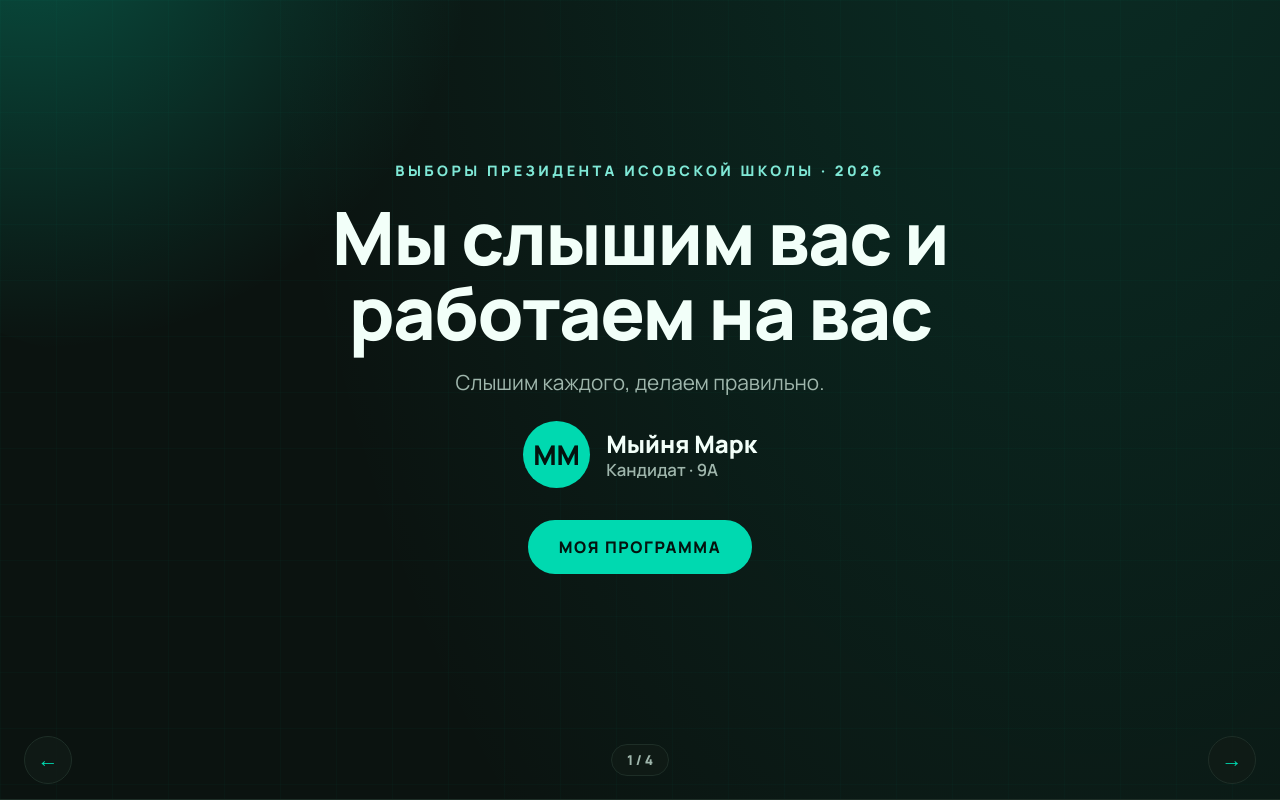
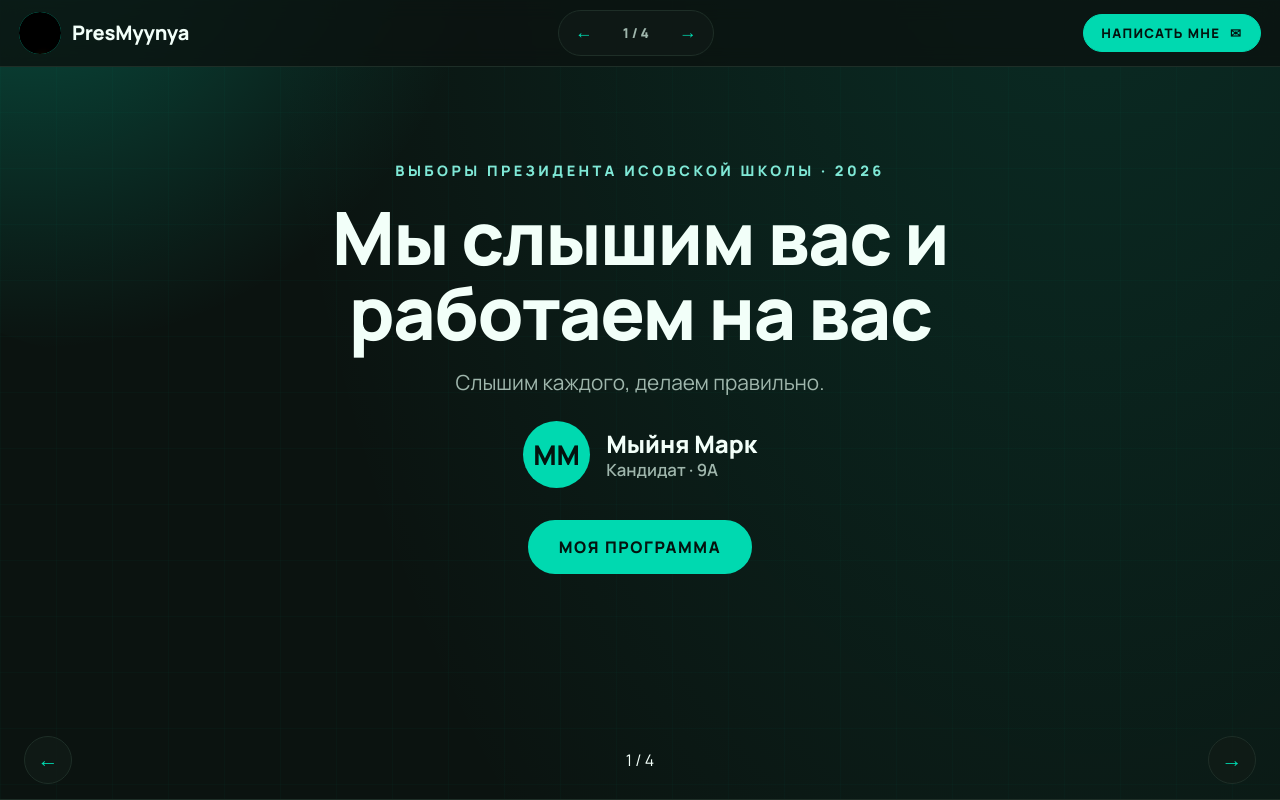
Before and after one commit to MlokiYurech/prezik, a plain HTML site: page index.html in a window 1280 px wide. Shown: the top 800 px of the page. Drawn offline with Linux system fonts and the light colour scheme.

Commit message:
Add files via upload

```diff
--- a/index.html
+++ b/index.html
@@ -74,15 +74,55 @@
   .dates{font-weight:900;color:var(--turq);font-size:clamp(1.2rem,3vw,2rem);letter-spacing:.01em;}
   .micro{color:var(--muted);font-size:clamp(.9rem,1.8vw,1.1rem);font-weight:600;line-height:1.5;max-width:54ch;}
 
-  nav{position:fixed;left:0;right:0;bottom:0;z-index:50;display:flex;justify-content:space-between;align-items:center;padding:1rem 1.5rem;pointer-events:none;}
-  nav button{pointer-events:auto;cursor:pointer;background:rgba(17,28,23,.8);border:1px solid var(--line);border-radius:999px;width:3rem;height:3rem;font-size:1.3rem;color:var(--turq);transition:background .15s;}
-  nav button:hover{background:var(--turq);color:#04130e;}
-  nav .counter{background:rgba(17,28,23,.8);padding:.4rem .95rem;border-radius:999px;font-weight:800;font-size:.85rem;color:var(--muted);border:1px solid var(--line);}
-  @media(max-width:640px){nav{display:none;}}
+  /* ===== ШАПКА ===== */
+  header.site-head{position:fixed;top:0;left:0;right:0;z-index:60;
+    display:flex;align-items:center;justify-content:space-between;gap:1rem;
+    padding:.6rem 1.2rem;background:rgba(11,19,16,.82);backdrop-filter:blur(10px);-webkit-backdrop-filter:blur(10px);
+    border-bottom:1px solid var(--line);}
+  .brand{display:flex;align-items:center;gap:.7rem;text-decoration:none;color:var(--white);min-width:0;}
+  .brand .logo{width:2.6rem;height:2.6rem;border-radius:50%;object-fit:cover;flex:0 0 auto;background:var(--turq);
+    display:flex;align-items:center;justify-content:center;color:#04130e;font-weight:900;font-size:1.15rem;overflow:hidden;}
+  .brand .bname{font-weight:900;font-size:clamp(1rem,2.4vw,1.25rem);letter-spacing:-.01em;white-space:nowrap;}
+  .head-switch{display:flex;align-items:center;gap:.6rem;
+    background:rgba(17,28,23,.7);border:1px solid var(--line);border-radius:999px;padding:.35rem .5rem;}
+  .head-switch button{pointer-events:auto;cursor:pointer;background:transparent;border:none;border-radius:50%;
+    width:2.1rem;height:2.1rem;font-size:1.1rem;color:var(--turq);transition:background .15s;}
+  .head-switch button:hover{background:rgba(0,217,176,.15);}
+  .head-switch .counter{font-weight:800;font-size:.85rem;color:var(--muted);min-width:3.2rem;text-align:center;}
+  .head-cta{flex:0 0 auto;}
+  .head-cta .btn{padding:.55rem 1.1rem;font-size:clamp(.68rem,1.4vw,.82rem);border-width:1.5px;}
+  @media(max-width:640px){
+    .head-switch{order:3;}
+    .head-cta .btn span{display:none;}
+  }
+
+  nav.bottom-nav{position:fixed;left:0;right:0;bottom:0;z-index:50;display:flex;justify-content:space-between;align-items:center;padding:1rem 1.5rem;pointer-events:none;}
+  nav.bottom-nav button{pointer-events:auto;cursor:pointer;background:rgba(17,28,23,.8);border:1px solid var(--line);border-radius:999px;width:3rem;height:3rem;font-size:1.3rem;color:var(--turq);transition:background .15s;}
+  nav.bottom-nav button:hover{background:var(--turq);color:#04130e;}
+  @media(max-width:640px){nav.bottom-nav{display:none;}}
 </style>
 </head>
 <body>
-<div class="stage">
+<!-- Шапка -->
+<header class="site-head">
+  <a class="brand" href="#top">
+    <span class="logo">
+      <img src="logo.png" alt="PresMyynya" onerror="this.style.display='none';this.nextElementSibling.style.display='flex';">
+      <span style="display:none;align-items:center;justify-content:center;width:100%;height:100%;">P</span>
+    </span>
+    <span class="bname">PresMyynya</span>
+  </a>
+  <div class="head-switch">
+    <button id="headPrev" aria-label="Назад">←</button>
+    <div class="counter" id="headCounter">1 / 4</div>
+    <button id="headNext" aria-label="Вперёд">→</button>
+  </div>
+  <div class="head-cta">
+    <a class="btn solid" href="pismo.html"><span>Написать мне</span> ✉</a>
+  </div>
+</header>
+
+<div class="stage" id="top">
   <!-- 1. Титул -->
   <section>
     <div class="grid-bg"></div>
@@ -107,7 +147,7 @@
       <div class="eyebrow">моя программа</div>
       <h2>Четыре дела за <span class="hl">полугодие</span></h2>
       <div class="cards">
-        <div class="card"><div class="num">1</div><h3>Безопасная школа</h3><p>Понятный способ анонимно сообщить о буллинге. Если буллинг приводит к порче имущества/травмам, обидчик будет наказан и поставлен на учёт, безусловно.</p></div>
+        <div class="card"><div class="num">1</div><h3>Безопасная школа</h3><p>Понятный способ анонимно сообщить о буллинге. Если буллинг приводит к порче имущества/травмам, обидчик будет наказан и поставлен на учёт.</p></div>
         <div class="card"><div class="num">2</div><h3>Твой голос услышет директор</h3><p>Соберу письма и предложения учеников и донесу их до Управляющего совета. Раз в месяц будет отчёт: что приняли, что нет и почему.</p></div>
         <div class="card"><div class="num">3</div><h3>Яркие события</h3><p>2–3 события за полугодие, которые придумают сами ученики: день самоуправления, квиз, тематические пятницы.</p></div>
         <div class="card"><div class="num">4</div><h3>Активные перемены</h3><p>Подниму вопрос и добьюсь, чтобы ввели активные перемены. Дети смогут играть на улице или в спорт зале, в спрот. игры.</p></div>
@@ -149,7 +189,7 @@
   </section>
 </div>
 
-<nav>
+<nav class="bottom-nav">
   <button id="prev" aria-label="Назад">←</button>
   <div class="counter" id="counter">1 / 4</div>
   <button id="next" aria-label="Вперёд">→</button>
@@ -157,14 +197,20 @@
 
 <script>
   const slides=Array.from(document.querySelectorAll('section'));
-  const counter=document.getElementById('counter');
+  const counters=[document.getElementById('counter'),document.getElementById('headCounter')];
   let cur=0;
+  const syncCounter=()=>{counters.forEach(c=>{c.textContent=(cur+1)+' / '+slides.length;});};
   const go=function(i){
     cur=Math.max(0,Math.min(slides.length-1,i));
     slides[cur].scrollIntoView({behavior:'smooth'});
+    syncCounter();
   };
-  document.getElementById('prev').onclick=()=>go(cur-1);
-  document.getElementById('next').onclick=()=>go(cur+1);
+  const prevBtn=document.getElementById('prev'),nextBtn=document.getElementById('next');
+  const headPrev=document.getElementById('headPrev'),headNext=document.getElementById('headNext');
+  if(prevBtn)prevBtn.onclick=()=>go(cur-1);
+  if(nextBtn)nextBtn.onclick=()=>go(cur+1);
+  if(headPrev)headPrev.onclick=()=>go(cur-1);
+  if(headNext)headNext.onclick=()=>go(cur+1);
   window.addEventListener('keydown',e=>{
     if(e.key==='ArrowRight'||e.key==='PageDown')go(cur+1);
     if(e.key==='ArrowLeft'||e.key==='PageUp')go(cur-1);
@@ -172,7 +218,7 @@
   window.addEventListener('scroll',()=>{
     let best=0,bestD=1e9;
     slides.forEach((s,i)=>{const d=Math.abs(s.getBoundingClientRect().top);if(d<bestD){bestD=d;best=i;}});
-    if(best!==cur){cur=best;counter.textContent=(cur+1)+' / '+slides.length;}
+    if(best!==cur){cur=best;syncCounter();}
   });
 </script>
 </body>
```
